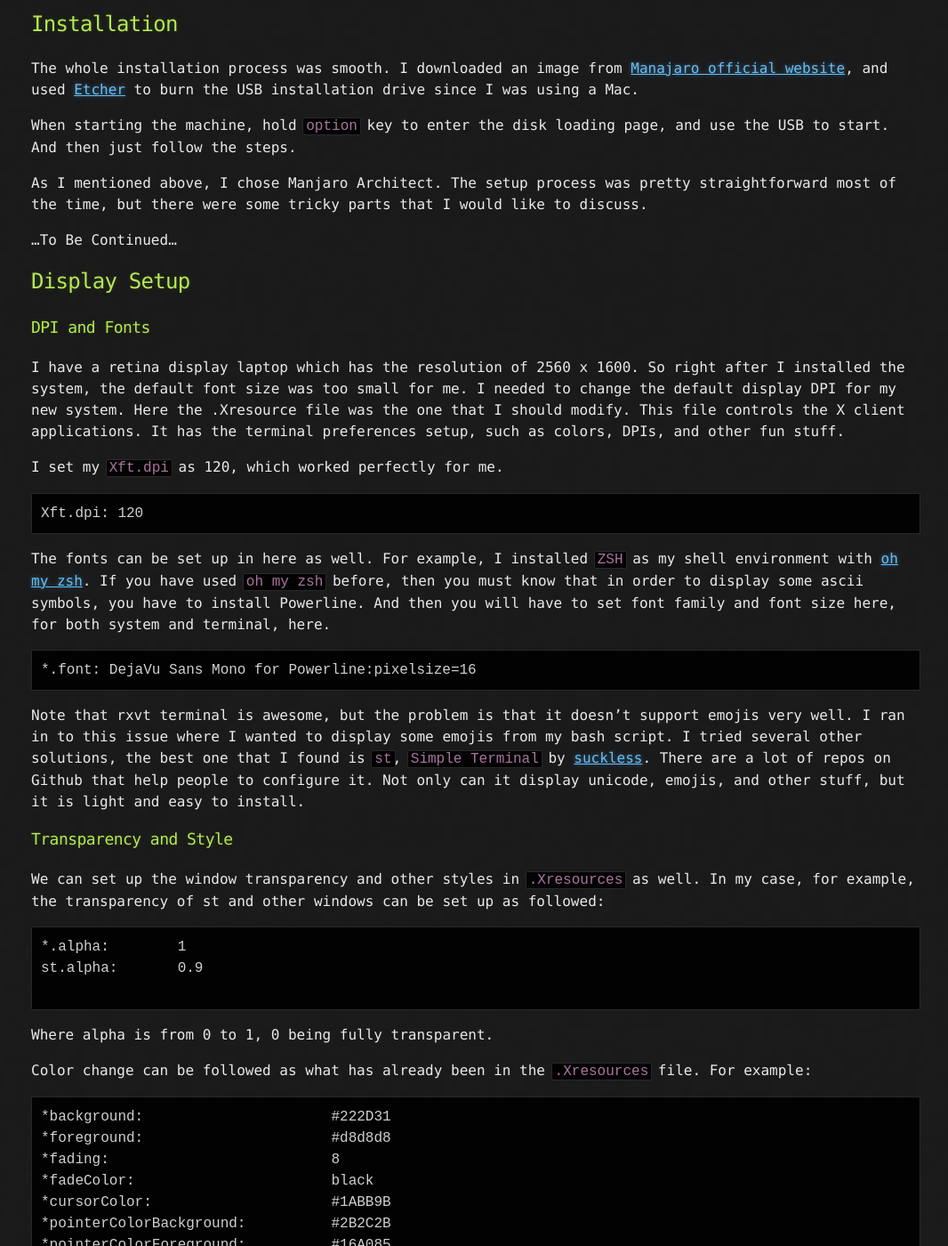
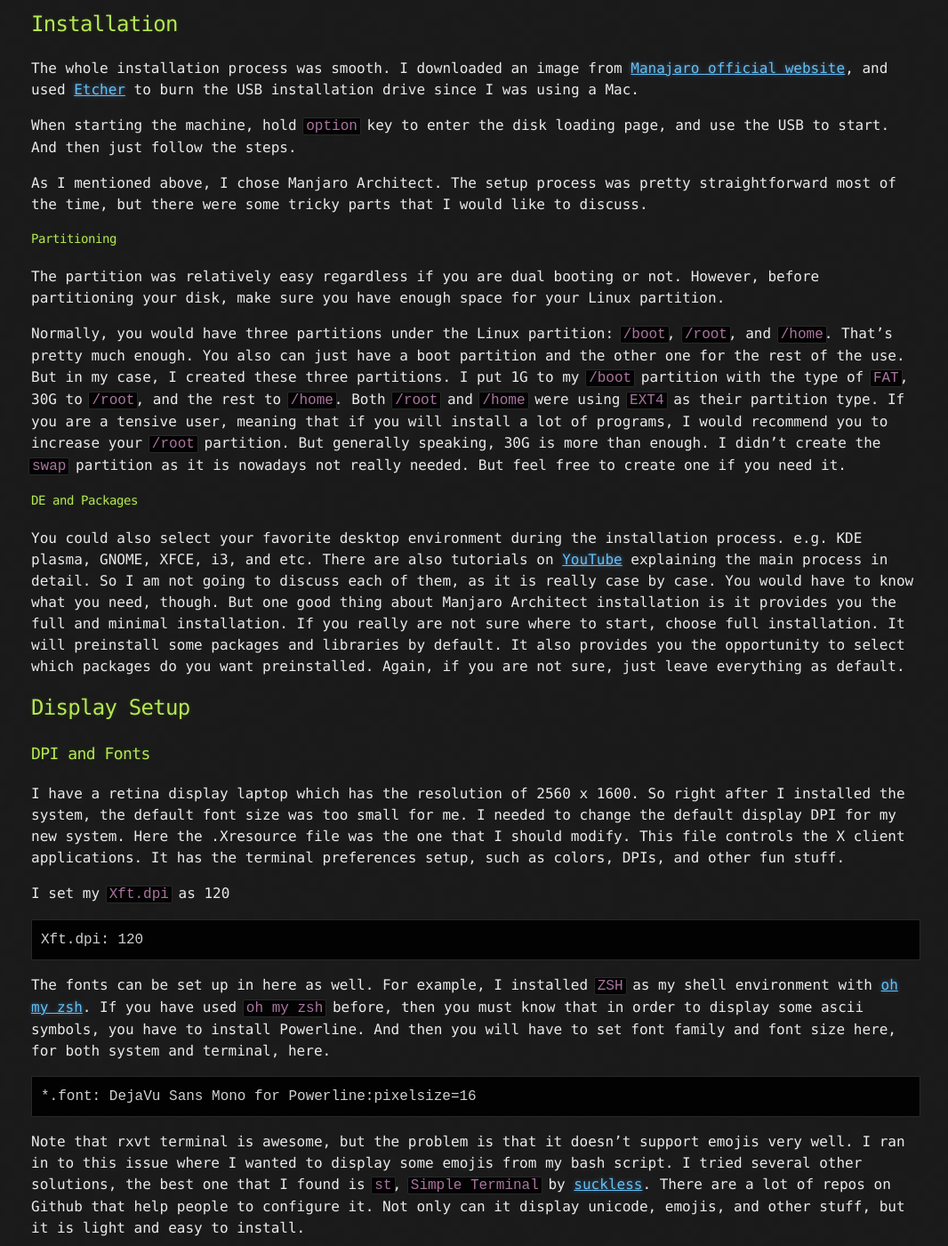
Before and after one commit to jeddl/Binary-Awesomeness, a Jekyll site: the page built from docs/_posts/2020-6-14-Manjaro-Installation-and-Configuration.md, in a window 1280 px wide and 1400 px high, scrolled down 1946 px. Shown: the whole window at 89% size, without its empty margins (105-1171 px from the left). Built offline with Jekyll 4.4.1, drawn with Linux system fonts in a browser that asks for light colours; some of the changed text lies outside the part shown.

Commit message:
Update the Post

````diff
--- a/docs/_posts/2020-6-14-Manjaro-Installation-and-Configuration.md
+++ b/docs/_posts/2020-6-14-Manjaro-Installation-and-Configuration.md
@@ -4,17 +4,17 @@ published: true
 ---
 
 
-I have wanted to install and use Arch or an Arch based Linux distro for a while. So recently I decided to try
-[Manjaro](https://manjaro.org/) Architect along with [i3](https://i3wm.org/) WM. (I have tried KDE Plasma and GNOME
-as well, but didn't quite like it as I was not trying to configure my entire Linux desktop like Mac or Windows.)
+I have wanted to try Arch or an Arch based Linux distro for a while. Recently I decided to give
+[Manjaro](https://manjaro.org/) Architect along with [i3](https://i3wm.org/) WM a shot. (I have also tried KDE Plasma and GNOME,
+but didn't quite like it as I was not trying to configure my entire Linux desktop like Mac or Windows.)
 
 The reason why I chose Manjaro Architect with i3 was:
 
-1. It is Arch based, and I really would like to try one of these rolling release distros.
+1. It is Arch based, and I really would like to experience one of these rolling release distros.
 2. It is not Arch, which means, for example the Manjaro Architect, comes with some feature pre-installed so that I didn't
    have to start from completely scratch.(Which might be really good for those who want to start from 0. And one of the advantages of
    doing it is you will absolutely know your system inside-out)
-3. i3 is fast and keyboard based, also really simple and beautiful(simple is beautiful BTW), which is exactly what
+3. i3 is fast and keyboard based, also really simple and beautiful(simple is beautiful of course), which is exactly what
    I need.
 
 ## Preparation
@@ -89,7 +89,26 @@ the steps.
 As I mentioned above, I chose Manjaro Architect. The setup process was pretty straightforward most of the time, but there were
 some tricky parts that I would like to discuss.
 
-...To Be Continued...
+#### Partitioning
+
+The partition was relatively easy regardless if you are dual booting or not. However, before partitioning your disk, make sure
+you have enough space for your Linux partition.
+
+Normally, you would have three partitions under the Linux partition: `/boot`, `/root`, and `/home`. That's pretty much enough. You also
+can just have a boot partition and the other one for the rest of the use. But in my case, I created these three partitions. I put
+1G to my `/boot` partition with the type of `FAT`, 30G to `/root`, and the rest to `/home`. Both `/root` and `/home` were using
+`EXT4` as their partition type. If you are a tensive user, meaning that if you will install
+a lot of programs, I would recommend you to increase your `/root` partition. But generally speaking, 30G is more than enough.
+I didn't create the `swap` partition as it is nowadays not really needed. But feel free to create one if you need it.
+
+#### DE and Packages
+
+You could also select your favorite desktop environment during the installation process. e.g. KDE plasma, GNOME, XFCE, i3, and
+etc. There are also tutorials on [YouTube](https://youtube.com) explaining the main process in detail. So I am not going to
+discuss each of them, as it is really case by case. You would have to know what you need, though. But one good thing about
+Manjaro Architect installation is it provides you the full and minimal installation. If you really are not sure where to start,
+choose full installation. It will preinstall some packages and libraries by default. It also provides you the opportunity to
+select which packages do you want preinstalled. Again, if you are not sure, just leave everything as default.
 
 ## Display Setup
 
@@ -100,7 +119,7 @@ size was too small for me. I needed to change the default display DPI for my new
 that I should modify. This file controls the X client applications. It has the terminal
 preferences setup, such as colors, DPIs, and other fun stuff.
 
-I set my `Xft.dpi` as 120, which worked perfectly for me.
+I set my `Xft.dpi` as 120
 
 ```
 Xft.dpi: 120
@@ -182,14 +201,14 @@ Moreover, it actually fixed the flickering screen problem! They all added up.
 I believe this article benefits not only the Manjaro users, but all other distro users as well. People in Manjaro community are
 helpful and responsive, which should be really appreciated.
 
-## Email, Calendar, and PDF Reader
+## Apps
 
 ### Neomutt
 
 I installed `Neomutt` as my mail terminal-based email application. The setup was easy. I used [mutt-wizard](https://github.com/LukeSmithxyz/mutt-wizard)
 package created by [Luke](https://lukesmith.xyz/) and it worked great.
 
-There were few optional things I did to customize it. I installed `lynx` to view the html format in terminal, and `urlview` to
+There were few things I did for customization. I installed `lynx` to view the html format in terminal, and `urlview` to
 open the links on the browser from emails. Both applications are extremely light, and they work as expected. There are, of course,
 some alternatives, and I think they are worth trying as well.
 
@@ -203,11 +222,19 @@ from `pacman`. Nice and easy. I love it's simpleness and the lightning speed.
 There are a lot of PDF readers in Linux. `Zathura` is terminal based minimal application. You can bind shortcut keys to it, but out
 of the box, it supports vim movement.
 
+### Polybar
+
+`Polybar` can be a nice alternative for i3 default status bar. There are tons of different settings you can do with it. Check their
+Github [repo](https://github.com/polybar/polybar) for the nice instruction. But basically, it provides a nice and easy, clean way
+to write bash scripts to configure the status bar.
+
 ## Resources and References
 
 1. My [dotfiles](https://github.com/jeddl/dotfiles). It will be constantly updating, as I will experiment different applications and
    environment. (I might do more research on [dwm](https://dwm.suckless.org/) and try it out.)
 
-2. Luke Smith's dotfile [repo](https://github.com/LukeSmithxyz/voidrice), I used a lot of his scripts, modified, and applied to my machine the way I wanted.
+2. [Archwiki](https://wiki.archlinux.org/). It has EVERYTHING.
 
-3. [Manjaro Forum](https://forum.manjaro.org/), where I found a bunch of useful posts and tips.
+3. Luke Smith's dotfile [repo](https://github.com/LukeSmithxyz/voidrice), I used some of his scripts.
+
+4. [Manjaro Forum](https://forum.manjaro.org/), where I found a bunch of useful posts and tips.
````
